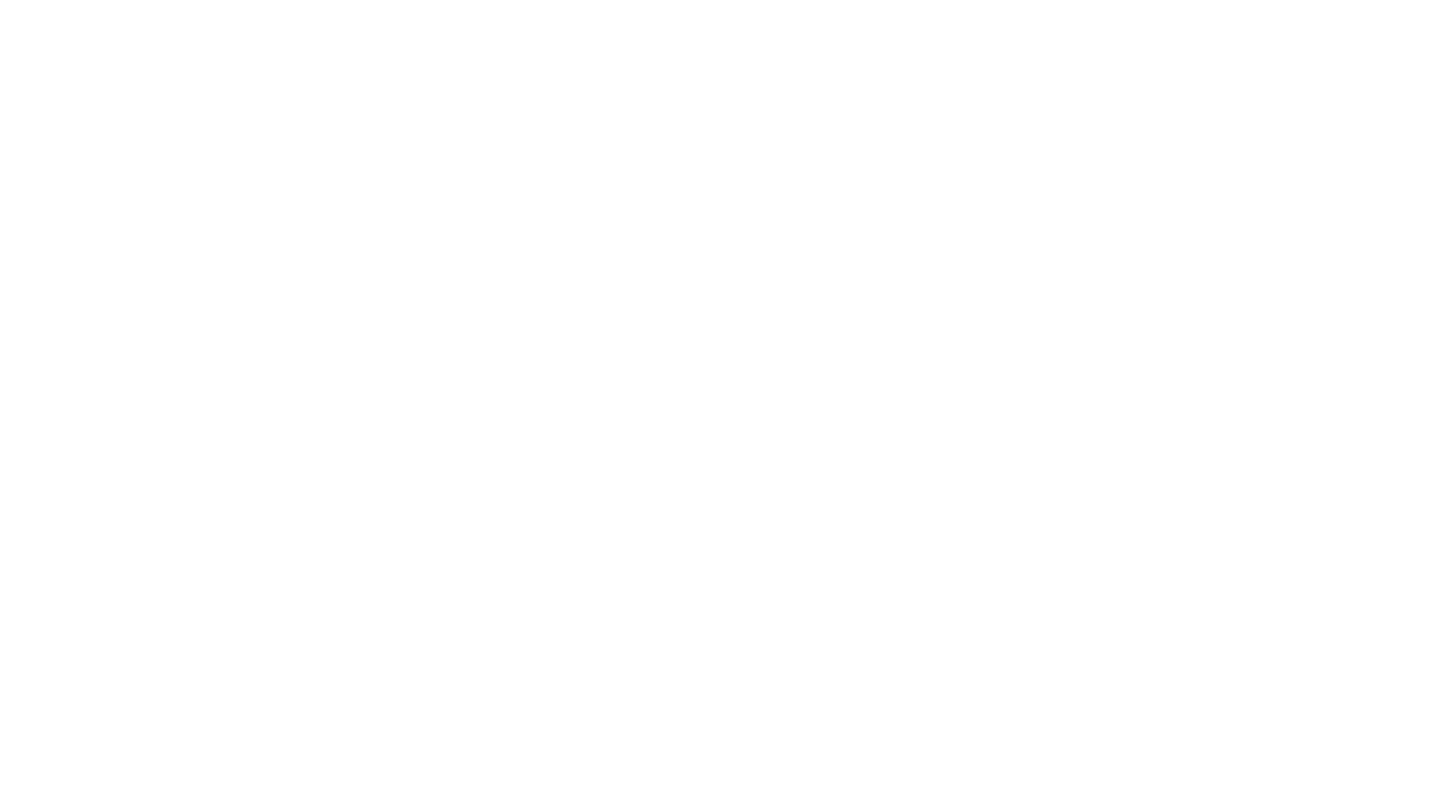
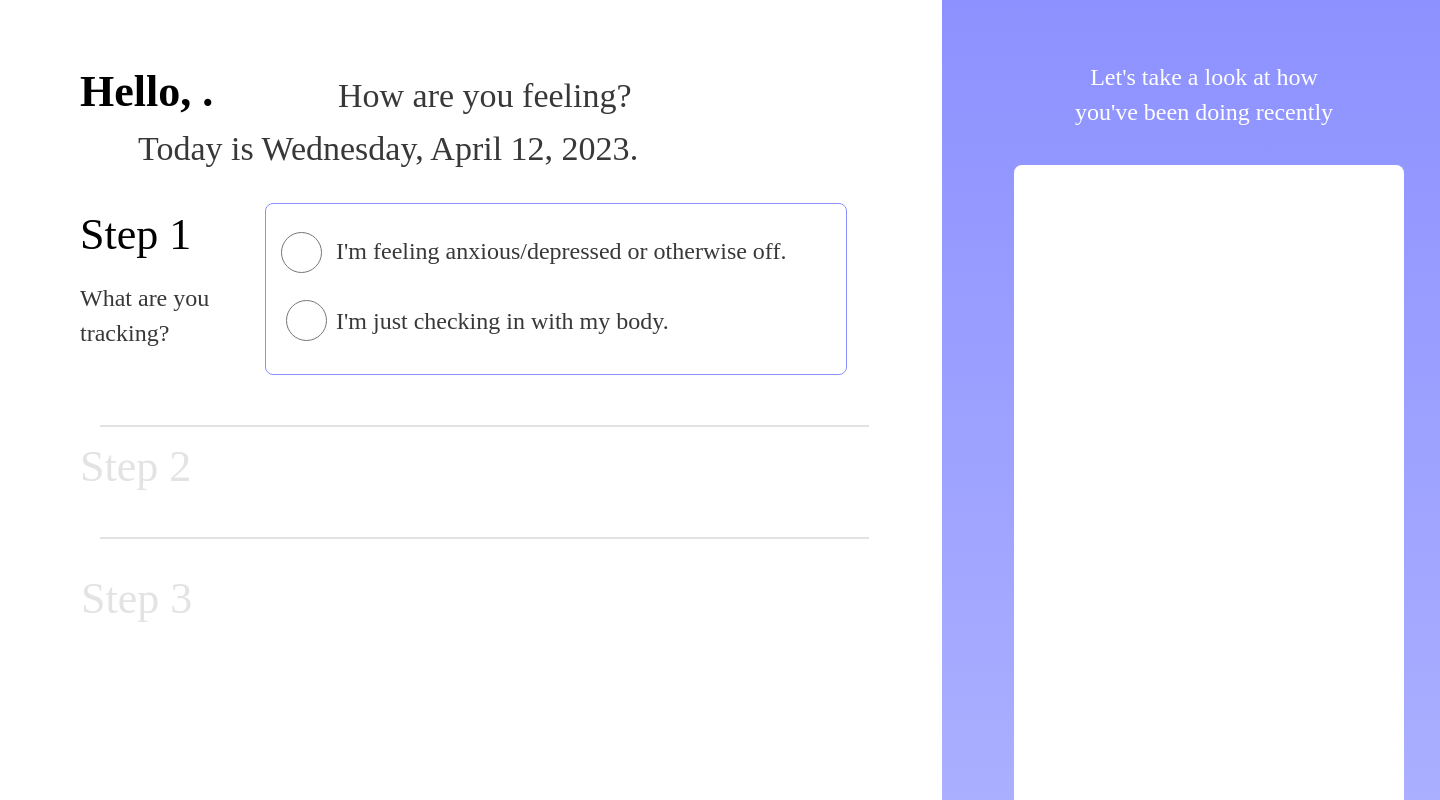
Before and after one commit to isverzh85/mindful-mood, a React (Create React App) app: page /landing-page in a window 1280 px wide. Before the commit this address had no page. Shown: the top 800 px of the page, 1440 px wide, since content can reach past the window. Built offline with nearby package versions, Linux system fonts and the light colour scheme.

Commit message:
step 2 in progress

```diff
--- a/src/Pages/Home/Home.js
+++ b/src/Pages/Home/Home.js
@@ -1,20 +1,30 @@
 import React, { useState, useEffect } from "react";
+// import { useHistory } from 'react-router-dom';
 import styles from '../Home/styles.module.scss';
 import { SketchPicker } from 'react-color';
+import { Link } from 'react-router-dom';
+
 
 
 export const HomePage = () => {
     const [name, setName] = useState('');
-    const [color, setColor] = useState('');
+    const [color, setColor] = useState('#ffffff');
+    const [inputColor, setInputColor] = useState('');
+    const [showPicker, setShowPicker] = useState(false);
+    // const history = useHistory();
+
 
     useEffect(() => {
         const savedName = localStorage.getItem("name");
+        console.log('saveName')
         if (savedName) {
+            console.log('savedName')
             setName(savedName);
         }
         const savedColor = localStorage.getItem("color");
         if (savedColor) {
             setColor(savedColor);
+            setInputColor(savedColor);
             document.documentElement.style.setProperty('--text-color', savedColor);
         }
     }, []);
@@ -25,13 +35,19 @@ export const HomePage = () => {
         localStorage.setItem("name", newName);
     }
 
-    const handleColorChange = (event) => {
-        const inputHex = event.target.value;
-        setColor(inputHex);
-        localStorage.setItem("color", inputHex);
-        document.documentElement.style.setProperty('--text-color', inputHex);
+    const handleColorInputChange = (event) => {
+        const newColor = event.target.value;
+        setColor(newColor);
+        setInputColor(newColor);
     };
 
+    const handleColorChange = (newColor) => {
+        setColor(newColor.hex);
+      };
+
+    const togglePicker = () => {
+        setShowPicker(!showPicker);
+    };
 
 return (
     <div className={styles.homePage}>
@@ -42,20 +58,34 @@ return (
                  <input
                       type="text"
                       className={styles.nameInput}
-                      onChange={(event) => setName(event.target.value)}
+                      onChange={handleNameChange}
                       placeholder="my name is..."
                    />
                      <div className={styles.separateLine}></div>
           </div>
           <div className={styles.colorInputContainer}>
-          <div className={styles.favoriteColor}>What's your favorite <span> color </span> ?</div>
+          <div className={styles.colorLabelContainer}>
+          <div className={styles.favoriteColor}>What's your favorite <span style={{ color: inputColor }}>color </span>?</div>
+          </div>
+          <div className={styles.colorPickerContainer}>
+          <div className={styles.colorBox} style={{ backgroundColor: color }} onClick={togglePicker} />
+          {showPicker && (
+                  <SketchPicker
+                         color={color}
+                         onChange={handleColorChange}
+                  />
+            )}
+        <div style={{ backgroundColor: color, height: '52px', width: '52px', position:"absolute", left:'220px', top:'490px', borderRadius: '8px' }}></div>
            <input
+                className={styles.colorText}
                 type="text"
-                        className={styles.textColor}
-                        onChange={handleColorChange}
                 value={color}
-                        placeholder="#000000"
+                onChange={handleColorInputChange}
             />
+            <div className={styles.separateLineTwo}></div>
+            <Link to="/landing-page" className={styles.finish}>Finish</Link>
+            <div className={styles.finishLine}></div>
+          </div>
         </div>
     </div>
 </div>
--- a/src/Pages/Home/styles.module.scss
+++ b/src/Pages/Home/styles.module.scss
@@ -83,28 +83,53 @@ body {
 }
 
 .colorInputContainer {
-  display: flex;
-  flex-direction: column;
-  align-items: center;
-
+  margin-top:480px;
+  margin-left:340px;
 }
 
-.textColor{
-   position: absolute;
-   width: 209px;
-   height: 78px;
-   left: 330px;
-   top: 500px;
-   font-family: 'Jost';
-   font-style: normal;
-   font-weight: 400;
-   font-size: 54px;
-   line-height: 78px;
-   border: none;
-
+.colorText{
+  position:absolute;
+  width:209px;
+  height:78px;
+  left:320px;
+  top:470px;
+  font-family:'Jost';
+  font-style:normal;
+  font-weight:400;
+  font-size:54px;
+  line-height:78px;
+  border:none;
 }
 
-// .favoriteColor {
-//   font-size: 24px;
-//   margin-bottom: 16px;
-// }
+.separateLineTwo{
+   position: absolute;
+   width: 570px;
+   height: 0px;
+   left: 130px;
+   top: 580px;
+   border: 1px solid #4E4E4E;
+}
+
+.finish{
+     position:absolute;
+     width:109px;
+     height:58px;
+     left:970px;
+     top:780px;
+     font-family: 'Jost';
+     font-style: normal;
+     font-weight: 700;
+     font-size: 40px;
+     line-height: 58px;
+     color: #368BE4;
+}
+
+.finishLine{
+     position: absolute;
+     width: 108px;
+     height: 0px;
+     left: 970px;
+     top: 830px;
+     border: 1px solid #368BE4;
+     transform: rotate(180deg);
+}
--- /dev/null
+++ b/src/Pages/Landing/Landing.js
@@ -0,0 +1,66 @@
+import React, { useState, useEffect } from "react";
+import styles from '../Landing/styles.module.scss';
+
+export const LandingPage = () => {
+    const [name, setName] = useState('');
+    const [date, setDate] = useState('');
+    const [feelings, setFeelings] =useState('');
+
+    useEffect(() => {
+        const savedName = localStorage.getItem("name");
+        if (savedName) {
+          setName(savedName);
+        }
+        const currentDate = new Date().toLocaleDateString('en-US', { weekday: 'long', year: 'numeric', month: 'long', day: 'numeric' });
+        setDate(currentDate);
+      }, []);
+
+      const handleFeelingChange = (event) => {
+        setFeelings(event.target.value);
+    };
+
+
+      return (
+        <div className={styles.landingPage}>
+          <div className={styles.greeting}>Hello, {name}.</div>
+          <div className={styles.greetingTwo}>How are you feeling?</div>
+          <div className={styles.date}>Today is {date}.</div>
+          <div className={styles.step}>Step 1</div>
+          <div className={styles.tracking}>What are you tracking?</div>
+          <div className={styles.anxietyContainer}>
+          <label>
+             <input type="radio"
+                    name="feeling"
+                    value="anxious"
+                    className={styles.anxiousButton}
+
+                    checked={feelings === "anxious"}
+                    onChange={handleFeelingChange}
+                />
+              <span className={styles.anxious}>I'm feeling anxious/depressed or otherwise off.</span>
+           </label>
+            <label>
+              <input type="radio"
+                     name="feeling"
+                     className={styles.checkingButton}
+                     value="checkingIn"
+                     checked={feelings === "checkingIn"}
+                     onChange={handleFeelingChange}
+                />
+              <span className={styles.checkingIn}>I'm just checking in with my body.</span>
+            </label>
+           </div>
+           <div className={styles.lineOne}></div>
+           <div className={styles.stepTwo}>Step 2</div>
+           <div className={styles.lineTwo}></div>
+           <div className={styles.stepThree}>Step 3</div>
+
+           <div className={styles.notesContainer}>
+               <div className={styles.notesContainerTwo}></div>
+               <div className={styles.notes}>Let's take a look at how you've been doing recently</div>
+
+           </div>
+        </div>
+      );
+}
+export default LandingPage
--- /dev/null
+++ b/src/Pages/Landing/styles.module.scss
@@ -0,0 +1,208 @@
+.greeting{
+    position: absolute;
+    height: 64px;
+    left: 80px;
+    top: 60px;
+    font-family: 'Jost';
+    font-style: normal;
+    font-weight: 700;
+    font-size: 44px;
+    line-height: 64px;
+}
+
+.greetingTwo{
+    position: absolute;
+    width: 310px;
+    height: 49px;
+    left: 338px;
+    top: 71px;
+    font-family: 'Jost';
+    font-style: normal;
+    font-weight: 400;
+    font-size: 34px;
+    line-height: 49px;
+    color: #383838;
+}
+
+.date{
+    position: absolute;
+    height: 49px;
+    left: 138px;
+    top: 124px;
+    font-family: 'Jost';
+    font-style: normal;
+    font-weight: 400;
+    font-size: 34px;
+    line-height: 49px;
+    color: #383838;
+}
+
+.step{
+    position: absolute;
+    width: 116px;
+    height: 64px;
+    left: 80px;
+    top: 203px;
+    font-family: 'Jost';
+    font-style: normal;
+    font-weight: 400;
+    font-size: 44px;
+    line-height: 64px;
+}
+
+.tracking{
+    position: absolute;
+    width: 168px;
+    height: 70px;
+    left: 80px;
+    top: 281px;
+    font-family: 'Jost';
+    font-style: normal;
+    font-weight: 400;
+    font-size: 24px;
+    line-height: 35px;
+    color: #383838;
+}
+
+.anxious{
+    position: absolute;
+    width: 482px;
+    height: 35px;
+    left: 70px;
+    top: 30px;
+    font-family: 'Jost';
+    font-style: normal;
+    font-weight: 400;
+    font-size: 24px;
+    line-height: 35px;
+    color: #383838;
+}
+
+.checkingIn{
+    position: absolute;
+    width: 344px;
+    height: 35px;
+    left: 70px;
+    top: 100px;
+    font-family: 'Jost';
+    font-style: normal;
+    font-weight: 400;
+    font-size: 24px;
+    line-height: 35px;
+    color: #383838
+}
+
+.anxiousButton{
+    box-sizing: border-box;
+    position: absolute;
+    width: 41px;
+    height: 41px;
+    left: 10px;
+    top: 25px;
+    background: #FFFFFF;
+    border: 1px solid #E3E3E3;
+}
+
+.checkingButton{
+    box-sizing: border-box;
+    position: absolute;
+    width: 41px;
+    height: 41px;
+    left: 15px;
+    top: 93px;
+    background: #FFFFFF;
+    border: 1px solid #E3E3E3;
+}
+
+.notesContainer{
+    position: absolute;
+    width: 498px;
+    height: 1024px;
+    left: 942px;
+    top: 0px;
+    background: linear-gradient(180deg, #8C91FF 0%, rgba(140, 145, 255, 0.65) 100%);
+}
+
+.anxietyContainer{
+    box-sizing: border-box;
+    position: absolute;
+    width: 582px;
+    height: 172px;
+    left: 265px;
+    top: 203px;
+    border: 1px solid #8C91FF;
+    border-radius: 8px;
+}
+
+.notes{
+    position: absolute;
+    width: 284px;
+    height: 70px;
+    left: 120px;
+    top: 60px;
+    font-family: 'Jost';
+    font-style: normal;
+    font-weight: 400;
+    font-size: 24px;
+    line-height: 35px;
+    text-align: center;
+    color: #FFFFFF;
+}
+
+.notesContainerTwo{
+    position: absolute;
+    width: 390px;
+    height: 794px;
+    left: 72px;
+    top: 165px;
+    background: #FFFFFF;
+    border-radius: 8px;
+}
+
+.lineOne{
+    position: absolute;
+    width: 767px;
+    height: 0px;
+    left: 100px;
+    top: 425px;
+    border: 1px solid #E3E3E3;
+    transform: rotate(180deg);
+}
+
+.stepTwo{
+    position: absolute;
+    width: 121px;
+    height: 64px;
+    left: 80px;
+    top: 435px;
+    font-family: 'Jost';
+    font-style: normal;
+    font-weight: 400;
+    font-size: 44px;
+    line-height: 64px;
+    color: #E3E3E3;
+}
+
+.lineTwo{
+    position: absolute;
+    width: 767px;
+    height: 0px;
+    left: 100px;
+    top: 537px;
+    border: 1px solid #E3E3E3;
+    transform: rotate(180deg);
+}
+
+.stepThree{
+    position: absolute;
+    width: 120px;
+    height: 64px;
+    left: 81px;
+    top: 567px;
+    font-family: 'Jost';
+    font-style: normal;
+    font-weight: 400;
+    font-size: 44px;
+    line-height: 64px;
+    color: #E3E3E3;
+}
--- a/src/routing/index.js
+++ b/src/routing/index.js
@@ -1,14 +1,17 @@
-import React from 'react';
-import { BrowserRouter as Router, Routes, Route } from 'react-router-dom';
-import Home from '../Pages/Home/Home';
+import React from "react";
+import { BrowserRouter as Router, Routes, Route } from "react-router-dom";
+import Home from "../Pages/Home/Home";
+import LandingPage from "../Pages/Landing/Landing";
 
-function AppRoutes() {
-    return (
-        <Router>
-        <Routes>
+function RoutesApp() {
+  return (
+    <Router>
+      <Routes>
         <Route path="/" element={<Home />} />
+        <Route path="/landing-page" element={<LandingPage />} />
       </Routes>
     </Router>
-     );
-  }
-  export default AppRoutes;
+  );
+}
+
+export default RoutesApp;
```
Also changed, not shown: src/components/FeelingDown/FeelingDown.js (added, +14 -0 lines), src/components/FeelingDown/styles.module.scss (added). Lines whose indentation alone changed are shown as unchanged.
